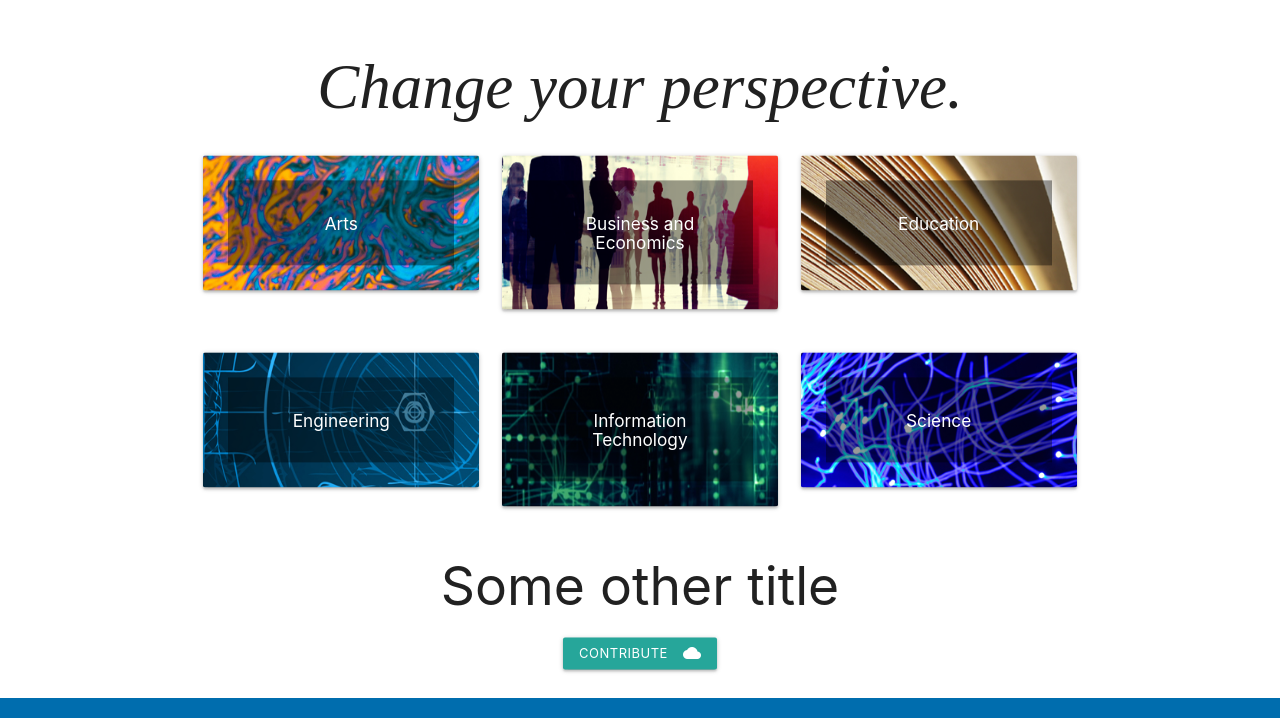
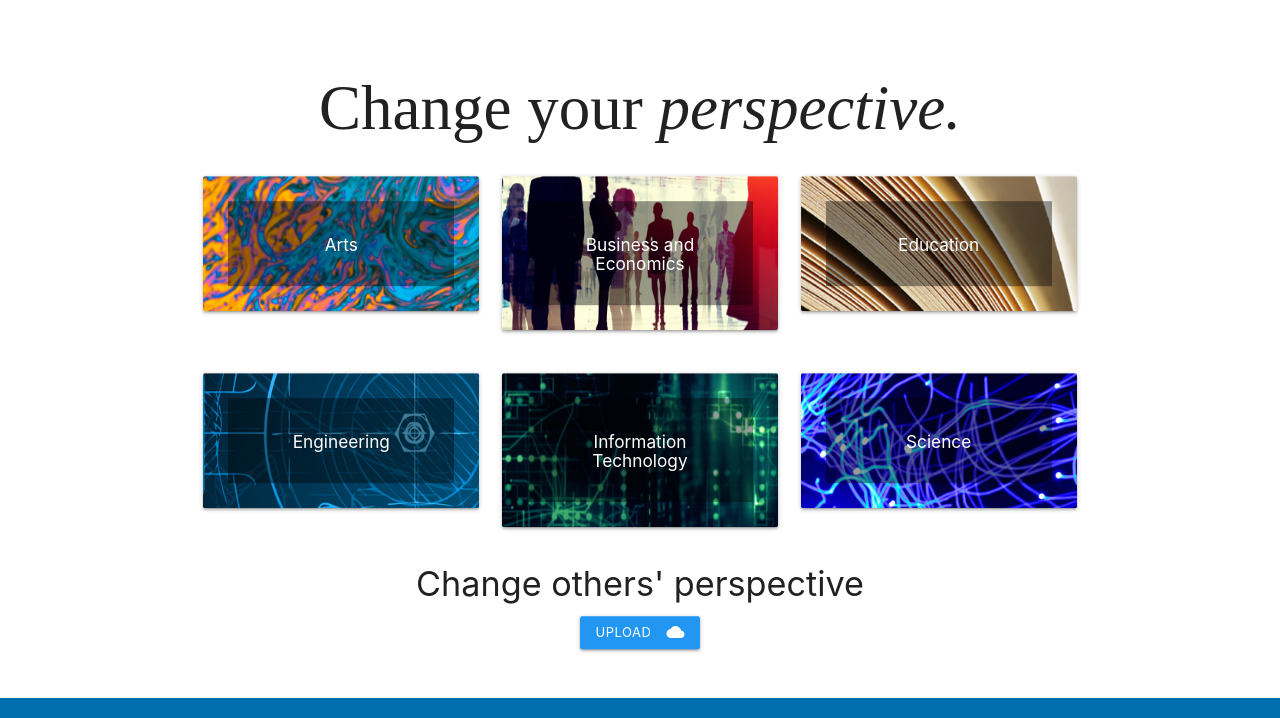
Before and after one commit to asherLZR/perspective, a website: page client/index.html in a window 1280 px wide. Shown: the part 82-800 px from the top of the page. Drawn offline with Linux system fonts and the light colour scheme.

Commit message:
headings

```diff
--- a/client/index.html
+++ b/client/index.html
@@ -35,9 +35,9 @@
                     <div style="text-align: center; font-family: 'Times New Roman', Times, serif">
                         </br></br>
                         <h1>
-                            <i>
-                                Change your perspective.
-                            </i>
+                            <!-- <i> -->
+                                Change your <i>perspective.</i>
+                            <!-- </i> -->
                         </h1>
                     </div>
                     <div class="row">
@@ -52,8 +52,8 @@
                     </div>
 
                     <div style="text-align: center">
-                            <h2>Some other title</h2>
-                        <a class="waves-effect waves-light btn-small"><i class="material-icons right">cloud</i>Contribute</a>
+                            <h4>Change others' perspective</h4>
+                        <a class="waves-effect blue btn-small"><i class="material-icons right">cloud</i>Upload</a>
                     </div>
                 </div>
         </main>
```
